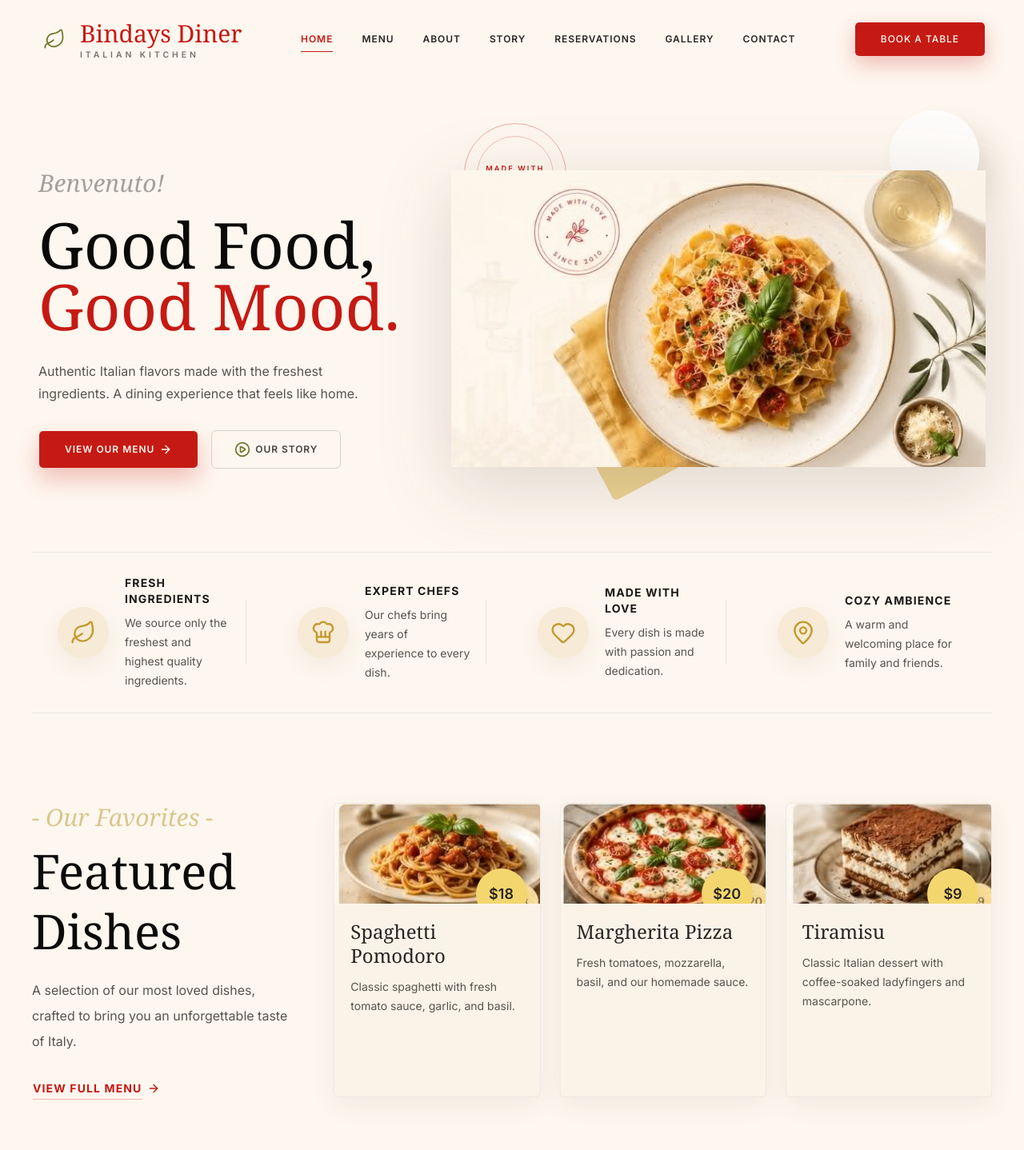
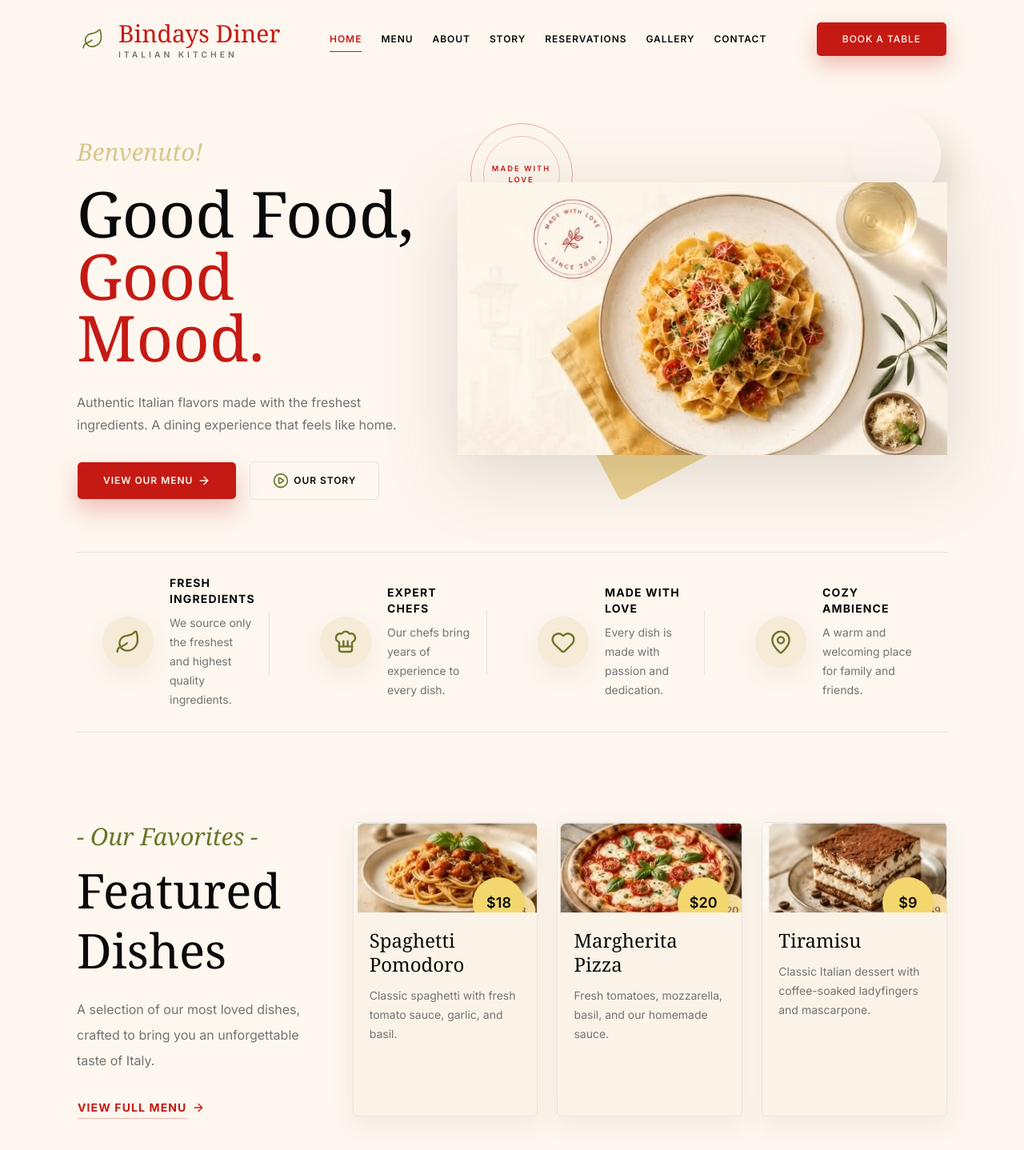
Before and after one commit to RooLucky/bindays-diner, a Next.js app: page /home in a window 1280 px wide. Shown: the top 1438 px of the page at 80% size. Built offline with nearby package versions, Linux system fonts and the light colour scheme.

Commit message:
refactor: replace hardcoded colors with semantic token usage in layout and components

```diff
--- a/app/(website)/layout.tsx
+++ b/app/(website)/layout.tsx
@@ -6,7 +6,7 @@ export default function WebsiteLayout({
   children: React.ReactNode;
 }>) {
   return (
-    <div className="min-h-screen bg-brand-cream">
+    <div className="min-h-screen bg-background">
       <Header />
       <main>{children}</main>
     </div>
--- a/app/globals.css
+++ b/app/globals.css
@@ -11,6 +11,11 @@
   --color-brand-cream: var(--brand-cream);
   --color-brand-linen: var(--brand-linen);
   --color-brand-olive: var(--brand-olive);
+  --color-brand-gold: var(--brand-gold);
+  --color-brand-gold-soft: var(--brand-gold-soft);
+  --color-brand-script: var(--brand-script);
+  --color-brand-price: var(--brand-price);
+  --color-brand-highlight: var(--brand-highlight);
   --font-sans: var(--font-sans);
   --font-mono: var(--font-geist-mono);
   --font-heading: var(--font-sans);
@@ -53,10 +58,22 @@
 }
 
 :root {
-  --brand-red: #c51a14;
-  --brand-cream: #fef7ef;
-  --brand-linen: #fbf3e8;
-  --brand-olive: #6e7328;
+  --brand-red: oklch(52.645% 0.20289 28.875);
+  --brand-cream: oklch(97.937% 0.01289 71.172);
+  --brand-linen: oklch(96.739% 0.01683 76.023);
+  --brand-olive: oklch(53.545% 0.0977 112.879);
+  --brand-gold: oklch(70.488% 0.12874 87.344);
+  --brand-gold-soft: oklch(94.204% 0.02991 78.746);
+  --brand-script: oklch(83.047% 0.07545 93.215);
+  --brand-price: oklch(88.178% 0.12856 94.681);
+  --brand-highlight: oklch(79.3% 0.13326 88.098);
+  --shadow-primary-button: 0 14px 28px rgb(197 26 20 / 24%);
+  --shadow-header-button: 0 10px 24px rgb(197 26 20 / 25%);
+  --shadow-soft-icon: 0 10px 28px rgb(118 86 32 / 8%);
+  --shadow-card: 0 10px 32px rgb(83 62 35 / 7%);
+  --shadow-price: 0 10px 18px rgb(120 92 30 / 16%);
+  --shadow-hero-image: 0 22px 45px rgb(61 45 24 / 16%);
+  --shadow-hero-orb: 18px 22px 36px rgb(91 68 34 / 14%);
   --background: var(--brand-cream);
   --foreground: oklch(0.145 0 0);
   --card: var(--brand-linen);
--- a/components/page-component/Header.tsx
+++ b/components/page-component/Header.tsx
@@ -6,32 +6,34 @@ const navItems = ["Home", "Menu", "About", "Story", "Reservations", "Gallery", "
 
 export function Header() {
   return (
-    <header className="mx-auto flex w-full max-w-[1440px] items-center justify-between px-6 py-6 lg:px-12">
+    <header className="mx-auto flex w-full max-w-[98dvw] items-center justify-between px-4 py-5 sm:py-6 md:max-w-[95dvw] xl:max-w-[85dvw] xl:px-0">
       <a href="/home" className="flex items-center gap-3" aria-label="Bindays Diner home">
-        <span className="flex size-10 items-center justify-center text-brand-olive">
-          <Leaf className="size-7" strokeWidth={1.5} />
+        <span className="flex size-9 items-center justify-center text-secondary sm:size-10">
+          <Leaf className="size-6 sm:size-7" strokeWidth={1.5} />
         </span>
         <span className="leading-none">
-          <span className="block font-serif text-3xl text-brand-red">Bindays Diner</span>
-          <span className="block pt-1 text-[0.65rem] font-semibold uppercase tracking-[0.38em] text-stone-500">
+          <span className="block font-serif text-2xl text-primary sm:text-3xl">
+            Bindays Diner
+          </span>
+          <span className="block pt-1 text-[0.58rem] font-semibold uppercase tracking-[0.3em] text-muted-foreground sm:text-[0.65rem] sm:tracking-[0.38em]">
             Italian Kitchen
           </span>
         </span>
       </a>
 
-      <nav className="hidden items-center gap-9 text-xs font-semibold uppercase tracking-[0.08em] text-stone-800 lg:flex">
+      <nav className="hidden items-center gap-6 text-xs font-semibold uppercase tracking-[0.08em] text-foreground xl:flex 2xl:gap-9">
         {navItems.map((item) => (
           <a
             key={item}
             href="#"
-            className="relative py-2 transition-colors hover:text-brand-red first:text-brand-red first:after:absolute first:after:inset-x-0 first:after:bottom-0 first:after:h-px first:after:bg-brand-red"
+            className="relative py-2 transition-colors hover:text-primary first:text-primary first:after:absolute first:after:inset-x-0 first:after:bottom-0 first:after:h-px first:after:bg-primary"
           >
             {item}
           </a>
         ))}
       </nav>
 
-      <Button className="hidden h-11 rounded-sm bg-brand-red px-8 text-xs uppercase tracking-[0.08em] shadow-[0_10px_24px_rgba(197,26,20,0.25)] hover:bg-brand-red/90 md:inline-flex">
+      <Button className="hidden h-11 rounded-sm px-6 text-xs uppercase tracking-[0.08em] shadow-[var(--shadow-header-button)] md:inline-flex lg:px-8">
         Book a Table
       </Button>
     </header>
--- a/components/page-component/HeroPage.tsx
+++ b/components/page-component/HeroPage.tsx
@@ -5,42 +5,44 @@ import { Button } from "@/components/ui/button";
 
 export function HeroPage() {
   return (
-    <section className="overflow-hidden bg-brand-cream text-foreground">
-      <div className="mx-auto grid min-h-[560px] w-full max-w-[1440px] items-center gap-8 px-6 pb-12 pt-8 lg:grid-cols-[0.84fr_1.16fr] lg:px-12 lg:pb-8 lg:pt-10 xl:min-h-[590px]">
-        <div className="relative z-10 max-w-[560px] text-center sm:text-left">
-          <p className="font-serif text-3xl italic text-stone-400">Benvenuto!</p>
-          <h1 className="mt-5 font-serif text-[clamp(4.2rem,6.2vw,6rem)] leading-[0.98] tracking-normal text-stone-950">
+    <section className="overflow-hidden bg-background text-foreground">
+      <div className="mx-auto grid min-h-[calc(100dvh-84px)] w-full max-w-[98dvw] items-center gap-8 px-4 pb-12 pt-6 md:max-w-[95dvw] md:pb-14 lg:grid-cols-[0.84fr_1.16fr] lg:pb-8 lg:pt-10 xl:max-w-[85dvw] xl:min-h-[590px] xl:px-0">
+        <div className="relative z-10 mx-auto max-w-[560px] text-center sm:text-left lg:mx-0">
+          <p className="font-serif text-2xl italic text-brand-script sm:text-3xl">
+            Benvenuto!
+          </p>
+          <h1 className="mt-4 font-serif text-[clamp(2.85rem,14vw,6rem)] leading-[0.98] tracking-normal text-foreground sm:mt-5 sm:text-[clamp(4.2rem,8vw,6rem)] lg:text-[clamp(4.2rem,6.2vw,6rem)]">
             <span className="whitespace-nowrap">Good Food,</span>
-            <span className="block text-brand-red">Good Mood.</span>
+            <span className="block text-primary">Good Mood.</span>
           </h1>
-          <p className="mt-7 max-w-md text-base leading-7 text-stone-600">
-            Authentic Italian flavors made with the freshest ingredients. A dining
-            experience that feels like home.
+          <p className="mx-auto mt-6 max-w-md text-sm leading-7 text-muted-foreground sm:mx-0 sm:mt-7 sm:text-base">
+            Authentic Italian flavors made with the freshest ingredients. A
+            dining experience that feels like home.
           </p>
 
-          <div className="mt-8 flex flex-col items-center gap-4 sm:flex-row">
-            <Button className="h-12 w-full rounded-sm bg-brand-red px-8 text-xs font-semibold uppercase tracking-[0.08em] shadow-[0_14px_28px_rgba(197,26,20,0.24)] hover:bg-brand-red/90 sm:w-auto">
+          <div className="mt-8 flex flex-col items-center gap-3 sm:flex-row sm:gap-4">
+            <Button className="h-12 w-full rounded-sm px-8 text-xs font-semibold uppercase tracking-[0.08em] shadow-[var(--shadow-primary-button)] sm:w-auto">
               View Our Menu
               <ArrowRight className="size-4" />
             </Button>
             <Button
               variant="outline"
-              className="h-12 w-full rounded-sm border-stone-300 bg-transparent px-7 text-xs font-semibold uppercase tracking-[0.08em] text-stone-700 hover:bg-brand-linen sm:w-auto"
+              className="h-12 w-full rounded-sm border-border bg-transparent px-7 text-xs font-semibold uppercase tracking-[0.08em] text-foreground hover:bg-muted sm:w-auto"
             >
-              <CirclePlay className="size-5 text-brand-olive" />
+              <CirclePlay className="size-5 text-secondary" />
               Our Story
             </Button>
           </div>
         </div>
 
-        <div className="relative mx-auto flex w-full items-center justify-end lg:min-h-[520px]">
-          <div className="absolute left-4 top-4 hidden size-32 rounded-full border border-brand-red/35 text-brand-red md:grid md:place-items-center">
-            <div className="grid size-24 place-items-center rounded-full border border-brand-red/25 text-center text-[0.58rem] font-semibold uppercase tracking-[0.22em]">
+        <div className="relative mx-auto flex w-full items-center justify-center lg:min-h-[520px] lg:justify-end">
+          <div className="absolute left-4 top-4 hidden size-28 rounded-full border border-primary/35 text-primary md:grid md:place-items-center xl:size-32">
+            <div className="grid size-24 place-items-center rounded-full border border-primary/25 text-center text-[0.58rem] font-semibold uppercase tracking-[0.22em]">
               Made With Love
             </div>
           </div>
-          <div className="absolute right-2 top-0 hidden size-28 rounded-full bg-white/70 shadow-[18px_22px_36px_rgba(91,68,34,0.14)] lg:block" />
-          <div className="absolute bottom-12 left-36 hidden h-56 w-32 rotate-[-28deg] rounded-sm bg-[#dfb649]/55 lg:block" />
+          <div className="absolute right-2 top-0 hidden size-28 rounded-full bg-popover/70 shadow-[var(--shadow-hero-orb)] lg:block" />
+          <div className="absolute bottom-12 left-36 hidden h-56 w-32 rotate-[-28deg] rounded-sm bg-brand-highlight/55 lg:block" />
 
           <Image
             src="/images/hero-pasta.png"
@@ -48,7 +50,7 @@ export function HeroPage() {
             width={876}
             height={487}
             priority
-            className="relative z-10 w-full max-w-[820px] object-contain drop-shadow-[0_22px_45px_rgba(61,45,24,0.16)]"
+            className="relative z-10 w-full max-w-[620px] object-contain drop-shadow-[var(--shadow-hero-image)] lg:max-w-[820px]"
           />
         </div>
       </div>
--- a/components/page-component/MenuPage.tsx
+++ b/components/page-component/MenuPage.tsx
@@ -6,7 +6,8 @@ import { Button } from "@/components/ui/button";
 const dishes = [
   {
     name: "Spaghetti Pomodoro",
-    description: "Classic spaghetti with fresh tomato sauce, garlic, and basil.",
+    description:
+      "Classic spaghetti with fresh tomato sauce, garlic, and basil.",
     price: "$18",
     image: "/images/menu-spaghetti.png",
   },
@@ -18,7 +19,8 @@ const dishes = [
   },
   {
     name: "Tiramisu",
-    description: "Classic Italian dessert with coffee-soaked ladyfingers and mascarpone.",
+    description:
+      "Classic Italian dessert with coffee-soaked ladyfingers and mascarpone.",
     price: "$9",
     image: "/images/menu-tiramisu.png",
   },
@@ -26,31 +28,33 @@ const dishes = [
 
 export function MenuPage() {
   return (
-    <section className="bg-brand-cream px-6 py-16 lg:px-10 lg:py-20">
-      <div className="mx-auto grid max-w-7xl gap-10 lg:grid-cols-[0.82fr_2fr]">
-        <div className="max-w-md">
-          <p className="font-serif text-3xl italic text-[#d8c78f]">- Our Favorites -</p>
-          <h2 className="mt-3 font-serif text-5xl leading-tight text-stone-950 md:text-6xl">
+    <section className="bg-background py-16 lg:py-20">
+      <div className="mx-auto grid max-w-[98dvw] gap-10 px-4 md:max-w-[95dvw] xl:max-w-[85dvw] xl:grid-cols-[0.82fr_2fr] xl:px-0">
+        <div className="max-w-md text-center sm:text-left">
+          <p className="font-serif text-2xl italic text-brand-olive sm:text-3xl">
+            - Our Favorites -
+          </p>
+          <h2 className="mt-3 font-serif text-4xl leading-tight text-foreground sm:text-5xl md:text-6xl">
             Featured Dishes
           </h2>
-          <p className="mt-5 max-w-xs text-base leading-8 text-stone-600">
-            A selection of our most loved dishes, crafted to bring you an unforgettable
-            taste of Italy.
+          <p className="mx-auto mt-5 max-w-xs text-base leading-8 text-muted-foreground sm:mx-0">
+            A selection of our most loved dishes, crafted to bring you an
+            unforgettable taste of Italy.
           </p>
           <Button
             variant="link"
-            className="mt-8 h-auto rounded-none p-0 text-sm font-bold uppercase tracking-[0.08em] text-brand-red underline decoration-brand-red/30 underline-offset-8 hover:text-brand-red/80"
+            className="mt-8 h-auto rounded-none p-0 text-sm font-bold uppercase tracking-[0.08em] text-primary underline decoration-primary/30 underline-offset-8 hover:text-primary/80"
           >
             View Full Menu
             <ArrowRight className="size-4" />
           </Button>
         </div>
 
-        <div className="grid gap-6 md:grid-cols-3">
+        <div className="grid gap-6 md:grid-cols-2 xl:grid-cols-3">
           {dishes.map((dish) => (
             <article
               key={dish.name}
-              className="overflow-hidden rounded-sm border border-stone-200/70 bg-brand-linen shadow-[0_10px_32px_rgba(83,62,35,0.07)]"
+              className="overflow-hidden rounded-sm border border-border bg-card shadow-[var(--shadow-card)]"
             >
               <div className="relative aspect-[2.05/1] overflow-hidden">
                 <Image
@@ -60,15 +64,17 @@ export function MenuPage() {
                   sizes="(min-width: 1024px) 28vw, (min-width: 768px) 33vw, 100vw"
                   className="object-cover"
                 />
-                <span className="absolute bottom-[-1.2rem] right-4 grid size-16 place-items-center rounded-full bg-[#f3d76e] text-lg font-semibold text-stone-800 shadow-[0_10px_18px_rgba(120,92,30,0.16)]">
+                <span className="absolute bottom-[-1.2rem] right-4 grid size-16 place-items-center rounded-full bg-brand-price text-lg font-semibold text-foreground shadow-[var(--shadow-price)]">
                   {dish.price}
                 </span>
               </div>
               <div className="px-5 pb-7 pt-5">
-                <h3 className="font-serif text-2xl leading-tight text-stone-800">
+                <h3 className="font-serif text-2xl leading-tight text-foreground">
                   {dish.name}
                 </h3>
-                <p className="mt-3 text-sm leading-6 text-stone-600">{dish.description}</p>
+                <p className="mt-3 text-sm leading-6 text-muted-foreground">
+                  {dish.description}
+                </p>
               </div>
             </article>
           ))}
--- a/components/page-component/Ticker.tsx
+++ b/components/page-component/Ticker.tsx
@@ -25,29 +25,29 @@ const tickerItems = [
 
 export function Ticker() {
   return (
-    <section className="bg-brand-cream px-6 pb-8 lg:px-10">
-      <div className="mx-auto grid max-w-7xl grid-cols-1 border-y border-stone-200/80 bg-brand-cream md:grid-cols-2 xl:grid-cols-4">
+    <section className="bg-background pb-8">
+      <div className="mx-auto grid max-w-[98dvw] grid-cols-1 border-y border-border bg-background px-4 md:max-w-[95dvw] md:grid-cols-2 xl:max-w-[85dvw] xl:grid-cols-4 xl:px-0">
         {tickerItems.map((item, index) => {
           const Icon = item.icon;
 
           return (
             <div
               key={item.title}
-              className="flex items-center gap-5 px-4 py-7 xl:px-8"
+              className="flex items-start gap-4 px-0 py-6 sm:items-center sm:gap-5 sm:px-4 sm:py-7 xl:px-8"
             >
-              <span className="flex size-16 shrink-0 items-center justify-center rounded-full bg-[#f7ead6] text-[#c29a2e] shadow-[0_10px_28px_rgba(118,86,32,0.08)]">
-                <Icon className="size-8" strokeWidth={1.8} />
+              <span className="flex size-14 shrink-0 items-center justify-center rounded-full bg-brand-gold-soft text-brand-olive shadow-[var(--shadow-soft-icon)] sm:size-16">
+                <Icon className="size-7 sm:size-8" strokeWidth={1.8} />
               </span>
               <div className="min-w-0">
-                <h2 className="text-sm font-bold uppercase tracking-[0.08em] text-stone-900">
+                <h2 className="text-sm font-bold uppercase tracking-[0.08em] text-foreground">
                   {item.title}
                 </h2>
-                <p className="mt-2 max-w-[15rem] text-sm leading-6 text-stone-600">
+                <p className="mt-2 max-w-[15rem] text-sm leading-6 text-muted-foreground">
                   {item.description}
                 </p>
               </div>
               {index < tickerItems.length - 1 ? (
-                <span className="ml-auto hidden h-20 w-px bg-stone-200 xl:block" />
+                <span className="ml-auto hidden h-20 w-px bg-border xl:block" />
               ) : null}
             </div>
           );
```
